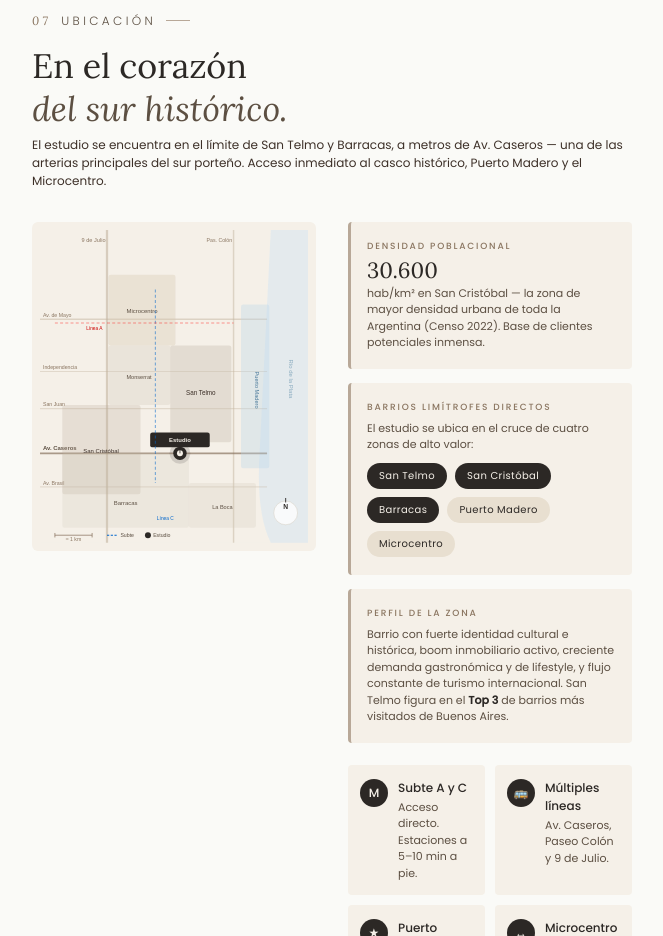
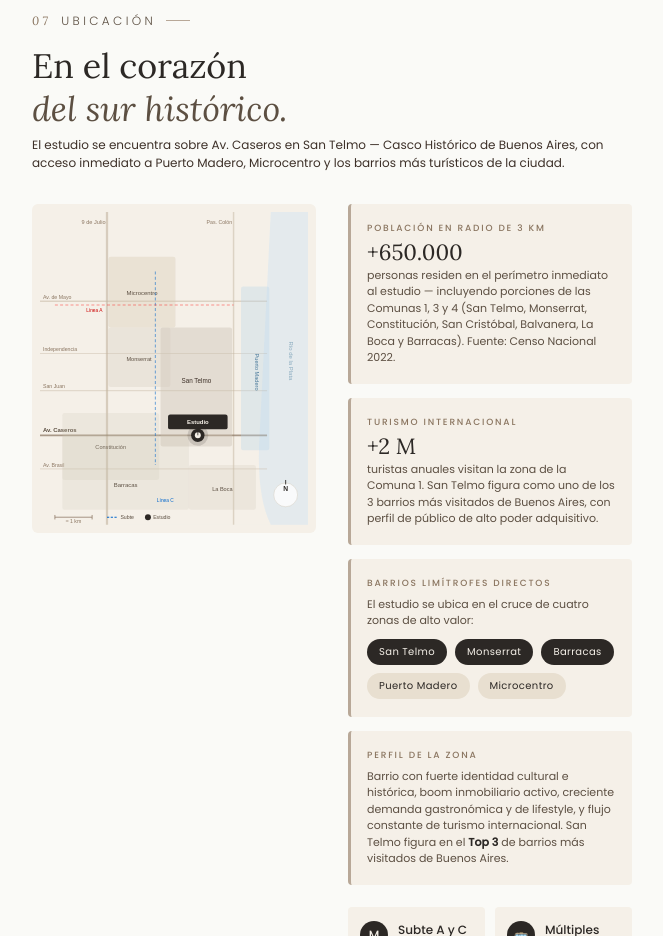
Before and after one commit to eugeromer/wellness-studio, a plain HTML site: page index.html in a window 1280 px wide. Shown: the part 5980-6916 px from the top of the page, without its empty margins (308-971 px from the left). Drawn offline with Linux system fonts and the light colour scheme.

Commit message:
Add files via upload

```diff
--- a/index.html
+++ b/index.html
@@ -1027,7 +1027,7 @@ section { width: 100%; position: relative; overflow: hidden; }
   <div class="inner">
     <div class="label fade-up" data-n="07">Ubicación</div>
     <h2 class="plano-title fade-up">En el corazón<em style="font-style:italic;color:var(--stone);display:block;">del sur histórico.</em></h2>
-    <p class="plano-sub fade-up">El estudio se encuentra en el límite de San Telmo y Barracas, a metros de Av. Caseros — una de las arterias principales del sur porteño. Acceso inmediato al casco histórico, Puerto Madero y el Microcentro.</p>
+    <p class="plano-sub fade-up">El estudio se encuentra sobre Av. Caseros en San Telmo — Casco Histórico de Buenos Aires, con acceso inmediato a Puerto Madero, Microcentro y los barrios más turísticos de la ciudad.</p>
 
     <div class="ubicacion-grid fade-up">
 
@@ -1080,16 +1080,16 @@ section { width: 100%; position: relative; overflow: hidden; }
           <text x="137" y="112" text-anchor="middle" font-size="8" fill="#5C4F42">Microcentro</text>
 
           <!-- San Telmo -->
-          <rect x="175" y="155" width="82" height="130" rx="3" fill="#C8BFB0" opacity="0.4"/>
-          <text x="216" y="222" text-anchor="middle" font-size="8.5" fill="#3D3028">San Telmo</text>
+          <rect x="162" y="155" width="96" height="160" rx="3" fill="#C8BFB0" opacity="0.4"/>
+          <text x="210" y="230" text-anchor="middle" font-size="8.5" fill="#3D3028">San Telmo</text>
 
           <!-- Monserrat -->
           <rect x="92" y="155" width="83" height="80" rx="3" fill="#D0C8BA" opacity="0.3"/>
           <text x="133" y="200" text-anchor="middle" font-size="7.5" fill="#5C4F42">Monserrat</text>
 
-          <!-- San Cristóbal (donde está el estudio) -->
-          <rect x="30" y="235" width="105" height="120" rx="3" fill="#B8A898" opacity="0.25"/>
-          <text x="82" y="300" text-anchor="middle" font-size="8" fill="#3D3028">San Cristóbal</text>
+          <!-- Constitución -->
+          <rect x="30" y="270" width="130" height="90" rx="3" fill="#C8C0B0" opacity="0.2"/>
+          <text x="95" y="318" text-anchor="middle" font-size="7.5" fill="#5C4F42">Constitución</text>
 
           <!-- Barracas -->
           <rect x="30" y="300" width="170" height="100" rx="3" fill="#C8C0B0" opacity="0.2"/>
@@ -1101,14 +1101,14 @@ section { width: 100%; position: relative; overflow: hidden; }
 
           <!-- MARCADOR DEL ESTUDIO -->
           <!-- Punto exacto: Caseros y Bolívar aprox x=190, y=300 -->
-          <circle cx="188" cy="300" r="14" fill="#2C2825" opacity="0.15"/>
-          <circle cx="188" cy="300" r="9" fill="#2C2825"/>
-          <circle cx="188" cy="300" r="4" fill="#F5F0E8"/>
+          <circle cx="212" cy="300" r="14" fill="#2C2825" opacity="0.15"/>
+          <circle cx="212" cy="300" r="9" fill="#2C2825"/>
+          <circle cx="212" cy="300" r="4" fill="#F5F0E8"/>
           <!-- Pin label -->
-          <rect x="148" y="272" width="80" height="20" rx="3" fill="#2C2825"/>
-          <text x="188" y="285" text-anchor="middle" font-size="8" fill="#F5F0E8" font-weight="bold">Estudio</text>
+          <rect x="172" y="272" width="80" height="20" rx="3" fill="#2C2825"/>
+          <text x="212" y="285" text-anchor="middle" font-size="8" fill="#F5F0E8" font-weight="bold">Estudio</text>
           <!-- línea al pin -->
-          <line x1="188" y1="291" x2="188" y2="300" stroke="#2C2825" stroke-width="1"/>
+          <line x1="212" y1="291" x2="212" y2="300" stroke="#2C2825" stroke-width="1"/>
 
           <!-- SUBTE línea C (vertical) -->
           <line x1="155" y1="80" x2="155" y2="340" stroke="#0066CC" stroke-width="1.5" stroke-dasharray="4 3" opacity="0.5"/>
@@ -1141,9 +1141,15 @@ section { width: 100%; position: relative; overflow: hidden; }
       <div class="zona-data">
 
         <div class="zona-card">
-          <div class="zona-card-title">Densidad poblacional</div>
-          <div class="zona-card-value">30.600</div>
-          <div class="zona-card-desc">hab/km² en San Cristóbal — la zona de mayor densidad urbana de toda la Argentina (Censo 2022). Base de clientes potenciales inmensa.</div>
+          <div class="zona-card-title">Población en radio de 3 km</div>
+          <div class="zona-card-value">+650.000</div>
+          <div class="zona-card-desc">personas residen en el perímetro inmediato al estudio — incluyendo porciones de las Comunas 1, 3 y 4 (San Telmo, Monserrat, Constitución, San Cristóbal, Balvanera, La Boca y Barracas). Fuente: Censo Nacional 2022.</div>
+        </div>
+
+        <div class="zona-card">
+          <div class="zona-card-title">Turismo internacional</div>
+          <div class="zona-card-value">+2 M</div>
+          <div class="zona-card-desc">turistas anuales visitan la zona de la Comuna 1. San Telmo figura como uno de los 3 barrios más visitados de Buenos Aires, con perfil de público de alto poder adquisitivo.</div>
         </div>
 
         <div class="zona-card">
@@ -1151,7 +1157,7 @@ section { width: 100%; position: relative; overflow: hidden; }
           <div class="zona-card-desc" style="margin-bottom:10px;">El estudio se ubica en el cruce de cuatro zonas de alto valor:</div>
           <div class="zona-tags-wrap">
             <span class="zona-tag">San Telmo</span>
-            <span class="zona-tag">San Cristóbal</span>
+            <span class="zona-tag">Monserrat</span>
             <span class="zona-tag">Barracas</span>
             <span class="zona-tag light">Puerto Madero</span>
             <span class="zona-tag light">Microcentro</span>
```
